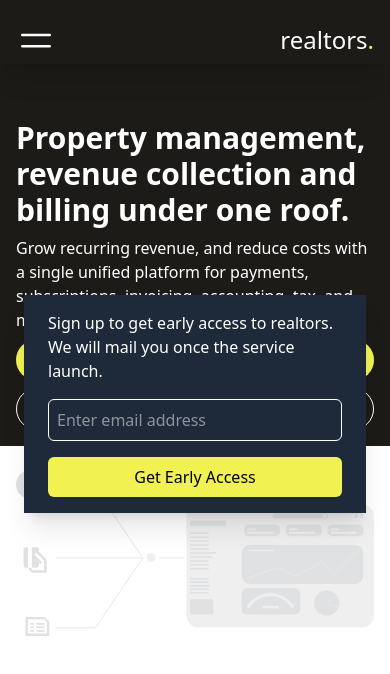
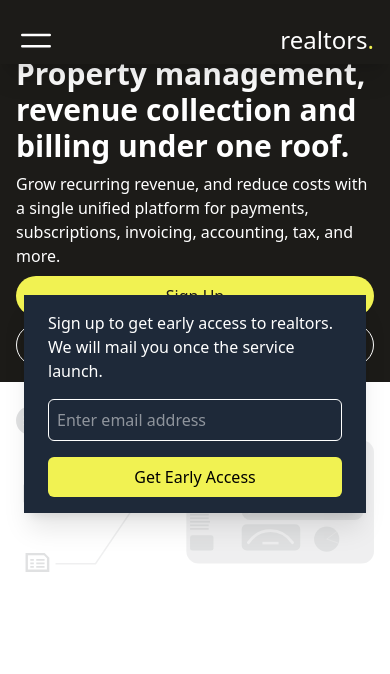
Before and after one commit to pacheko-ke/realtor, a React (Vite) app: page / in a window 390 px wide. Shown: the top 674 px of the page. Built offline with nearby package versions, Linux system fonts and the light colour scheme.

Commit message:
add early access form

```diff
--- a/src/components/Home.jsx
+++ b/src/components/Home.jsx
@@ -22,7 +22,7 @@ export default function Home() {
     return (
         <div className='flex flex-col relative '>
             <div className='flex bg-[#1c1b18] md:h-[80vh]'>
-                <div className='flex flex-col  text-white text-left px-4 gap-2 py-4 pt-20 md:basis-1/2 md:gap-8 mt-10'>
+                <div className='flex flex-col  text-white text-left px-4 gap-2 py-4 lg:pt-20 md:basis-1/2 md:gap-8 mt-10'>
                     <motion.h1 initial={{ opacity: 0 }} animate={{ opacity: 1 }} transition={{ duration: 1, }} className=' text-3xl md:text-5xl font-bold'>Property management, revenue collection and billing under one roof.</motion.h1>
                     <motion.p initial={{ x: 500 }} animate={{ x: 0 }} transition={{ duration: 0.5 }} className='md:text-xl'>Grow recurring revenue, and reduce costs with a single unified platform for payments, subscriptions, invoicing, accounting, tax, and more.</motion.p>
                     <div className="flex flex-col md:flex-row md:justify-between gap-2 md:gap-4">
```
